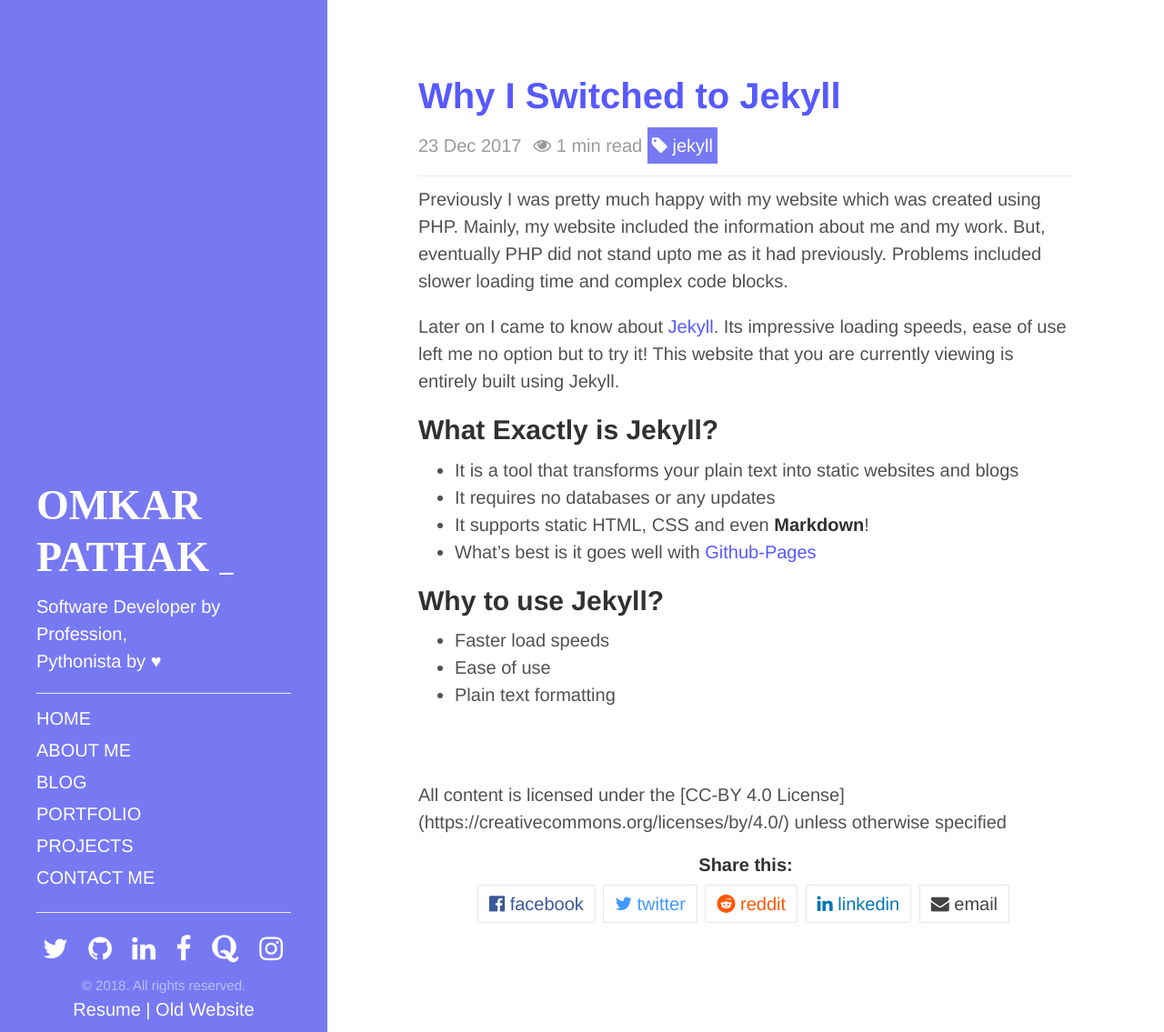
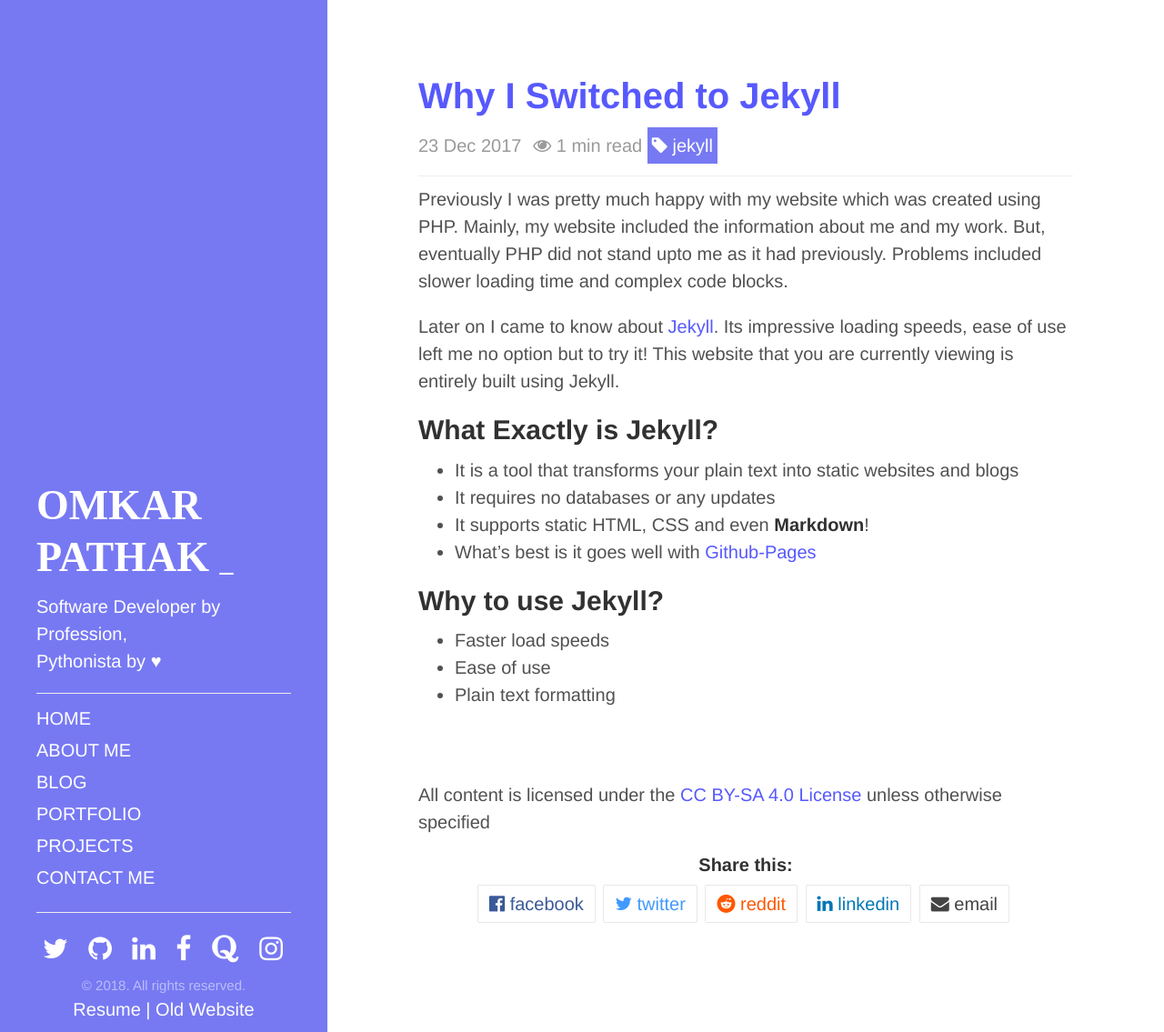
Before and after one commit to OmkarPathak/omkarpathak.github.io, a Jekyll site: the page built from _posts/2017-12-23-why-i-switched-to-jekyll.md, in a window 1280 px wide and 1135 px high. Shown: the whole window at 91% size. Built offline with Jekyll 4.4.1, drawn with Linux system fonts in a browser that asks for light colours; some web fonts are replaced; comment, search, counter and statistics services are not loaded.

Commit message:
Update post.html

```diff
--- a/_layouts/post.html
+++ b/_layouts/post.html
@@ -50,7 +50,7 @@
   </script>
 </div> -->
 
-All content is licensed under the [CC-BY 4.0 License](https://creativecommons.org/licenses/by/4.0/) unless otherwise specified
+<p>All content is licensed under the <a href="https://creativecommons.org/licenses/by-sa/4.0/">CC BY-SA 4.0 License</a> unless otherwise specified</p>
 
 {% include social-share-buttons.html %}
 
```
